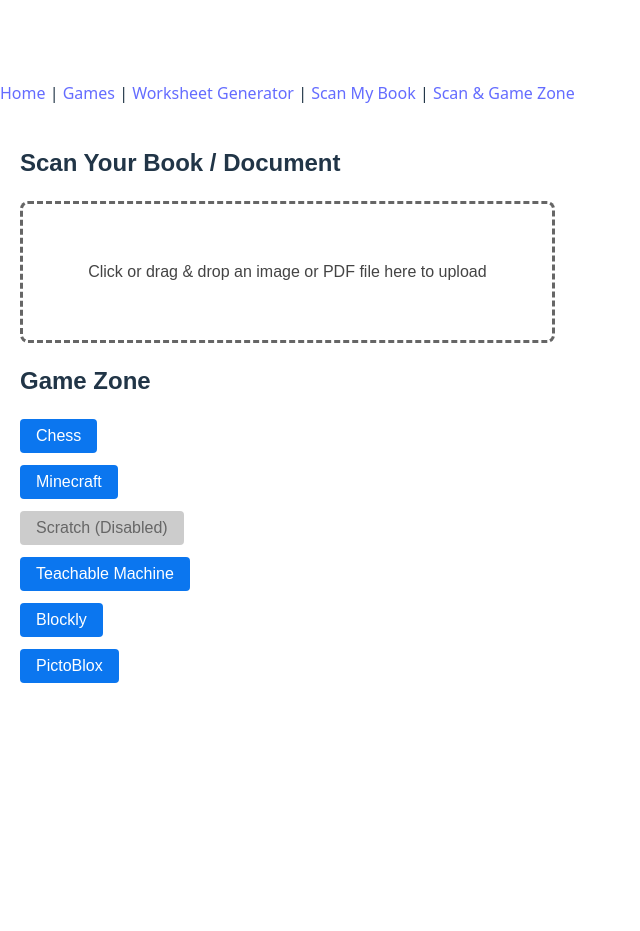
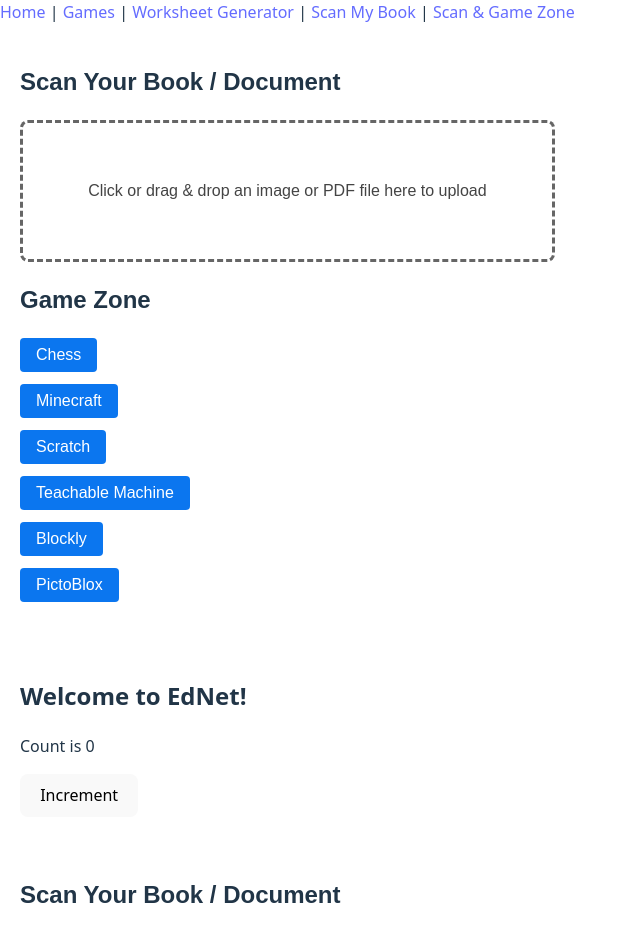
Before and after one commit to ednetlearn/ednet-phase-1, a React (Vite) app: page /scangamezone in a window 1280 px wide. Shown: the top 931 px of the page, without its empty margins (0-640 px from the left). Before the commit the page ends 800 px from the top, so only its background shows below. Built offline with nearby package versions, Linux system fonts and the light colour scheme.

Commit message:
Added ScanAndGameZoneUI component and last updated info

```diff
--- a/src/App.jsx
+++ b/src/App.jsx
@@ -1,4 +1,4 @@
-import React from 'react';
+import React, { useState } from 'react';
 import { BrowserRouter as Router, Routes, Route, Link } from 'react-router-dom';
 import Home from './Home';
 import GamesPage from './GamesPage';
@@ -7,6 +7,8 @@
 import ScanAndGameZoneUI from './ScanAndGameZoneUI';  // Import new component
 
 function App() {
+  const [count, setCount] = useState(0); // State to manage the count
+
   return (
     <Router>
       <nav>
@@ -24,6 +26,15 @@
         <Route path="/scan" element={<ScanMyBook />} />
         <Route path="/scangamezone" element={<ScanAndGameZoneUI />} />  {/* New Route */}
       </Routes>
+
+      {/* Count feature */}
+      <div style={{ padding: '20px' }}>
+        <h2>Welcome to EdNet!</h2>
+        <p>Count is {count}</p> {/* Display count */}
+        <button onClick={() => setCount(count + 1)}>Increment</button> {/* Button to increment */}
+      </div>
+
+      <ScanAndGameZoneUI /> {/* Display the ScanAndGameZoneUI component */}
     </Router>
   );
 }
--- a/src/ScanAndGameZoneUI.jsx
+++ b/src/ScanAndGameZoneUI.jsx
@@ -3,13 +3,13 @@
 const gamesList = [
   { id: 1, name: 'Chess', enabled: true },
   { id: 2, name: 'Minecraft', enabled: true },
-  { id: 3, name: 'Scratch', enabled: false }, // Disabled by parental control example
+  { id: 3, name: 'Scratch', enabled: true }, // Enabled for now for testing
   { id: 4, name: 'Teachable Machine', enabled: true },
   { id: 5, name: 'Blockly', enabled: true },
   { id: 6, name: 'PictoBlox', enabled: true },
 ];
 
-const parentalControlEnabled = true; // Example: toggle this to simulate parental controls
+const parentalControlEnabled = true; // Toggle this to simulate parental controls
 
 export default function ScanAndGameZoneUI() {
   const [uploadedFile, setUploadedFile] = useState(null);
--- a/src/lastUpdated.js
+++ b/src/lastUpdated.js
@@ -1 +1 @@
-export const lastUpdated = "2025-07-01 10:30 AM";  // Update manually when you push code
+export const lastUpdated = "2025-07-01 10:30 AM";  // Update manually after each push
```
Also changed, not shown: src/Home.jsx (+5 -3 lines).
